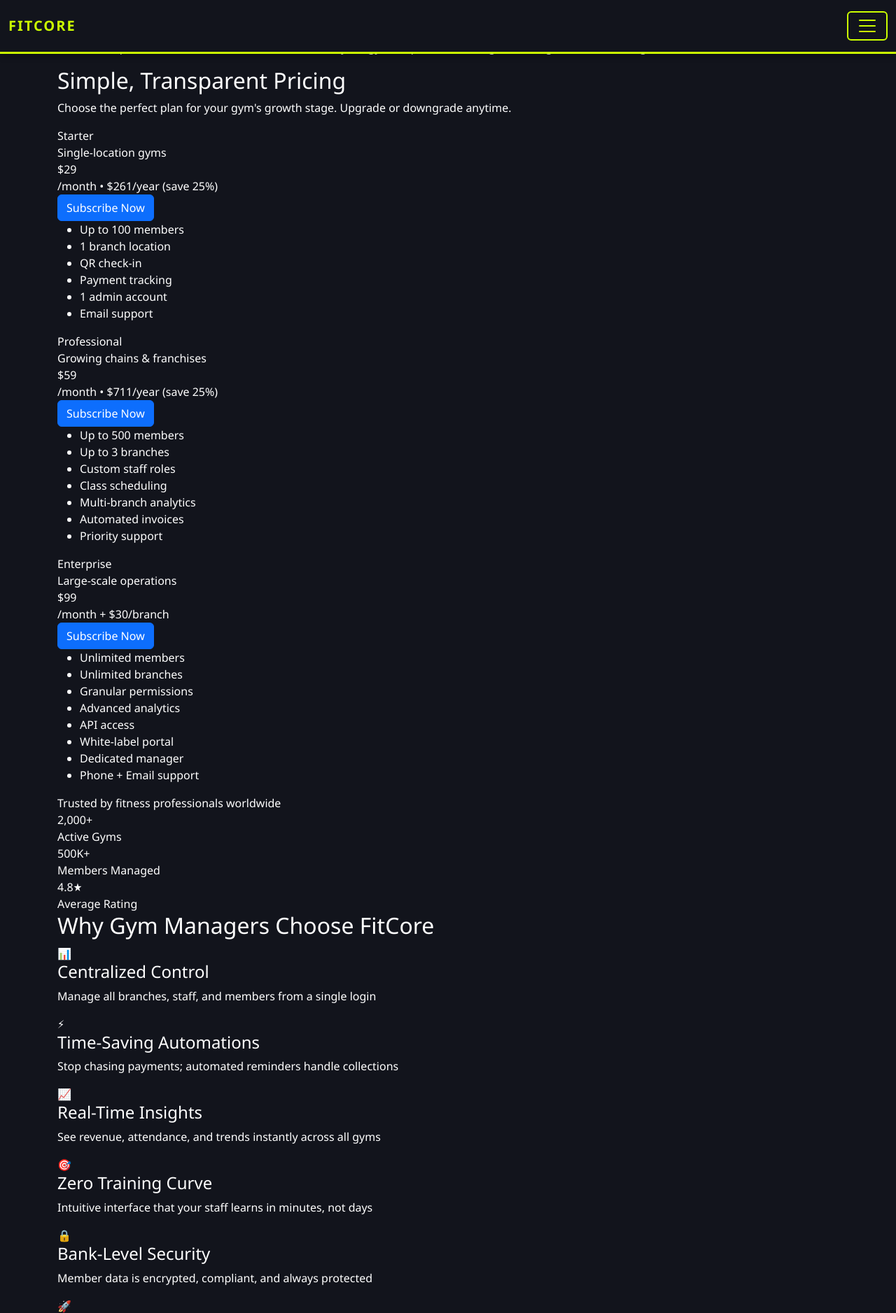
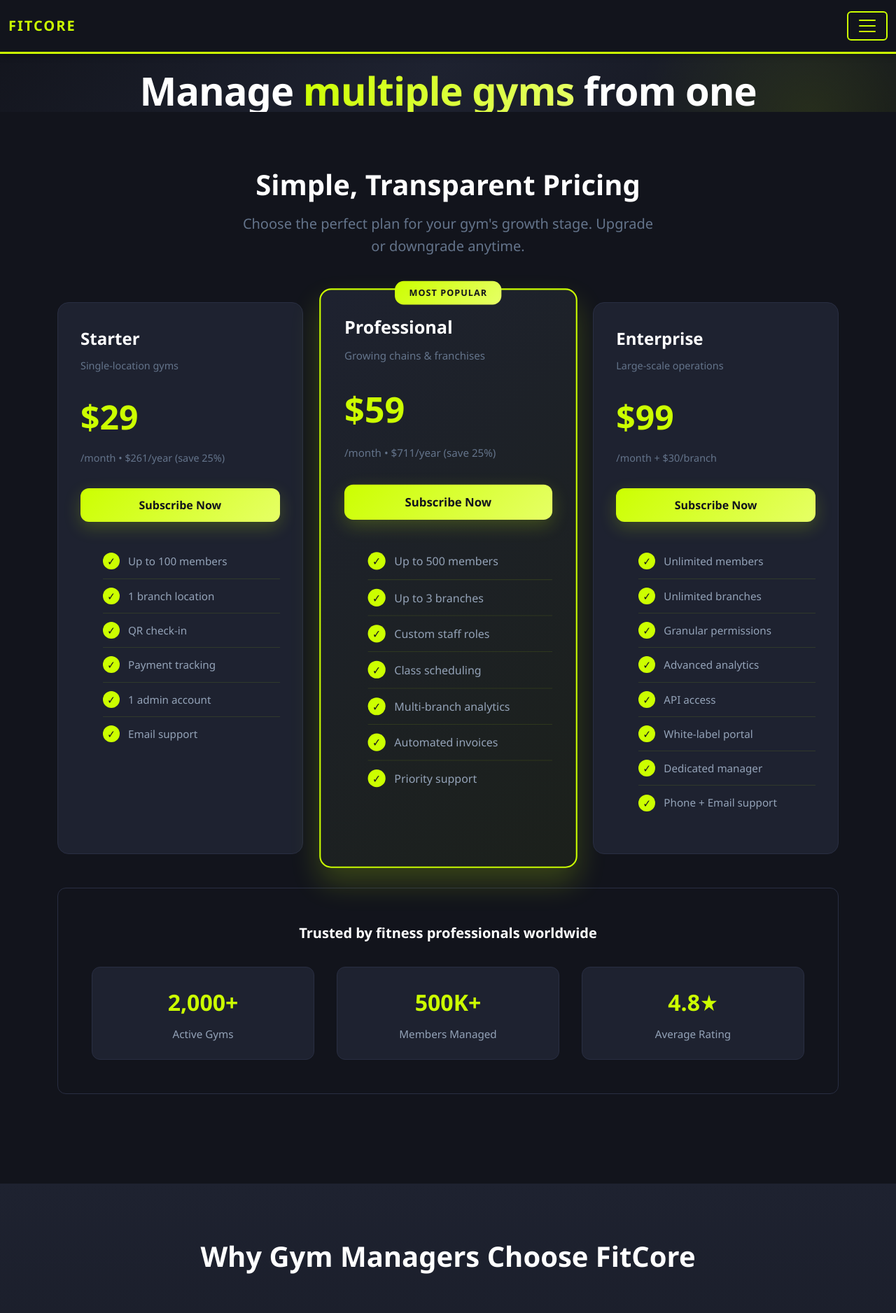
Before and after one commit to adhamesaam/FitCore, a PHP site: page /mangerSub.php in a window 1280 px wide. Shown: the top 1877 px of the page at 70% size. Run offline with PHP 8.4, Linux system fonts and the light colour scheme.

Commit message:
Update stylesheet link in manager subscription page and adjust comparison table text color

```diff
--- a/pages/mangerSub.php
+++ b/pages/mangerSub.php
@@ -1,7 +1,7 @@
 <?php
 include_once('../header.php')
 ?>
-<link rel="stylesheet" href="styles/subscription.css">
+<link rel="stylesheet" href="styles/managerSub.css">
 
     <section class="hero" id="home">
         <div class="container">
--- a/pages/styles/userSub.css
+++ b/pages/styles/userSub.css
@@ -159,6 +159,7 @@
 .comparison-table td {
   padding: 1.25rem !important;
   border-bottom: 1px solid var(--navy);
+  color: var(--slate-light) !important;
 }
 
 .comparison-table tbody tr:hover {
```
